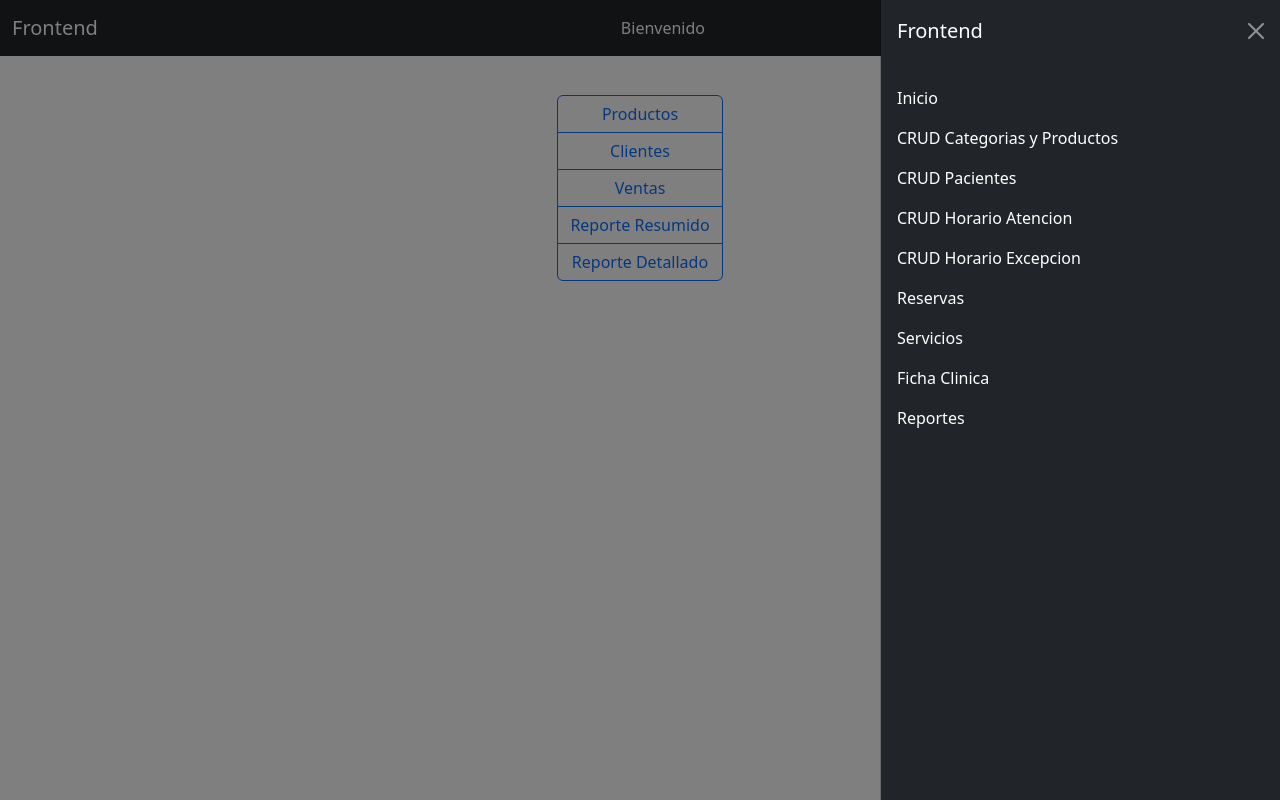
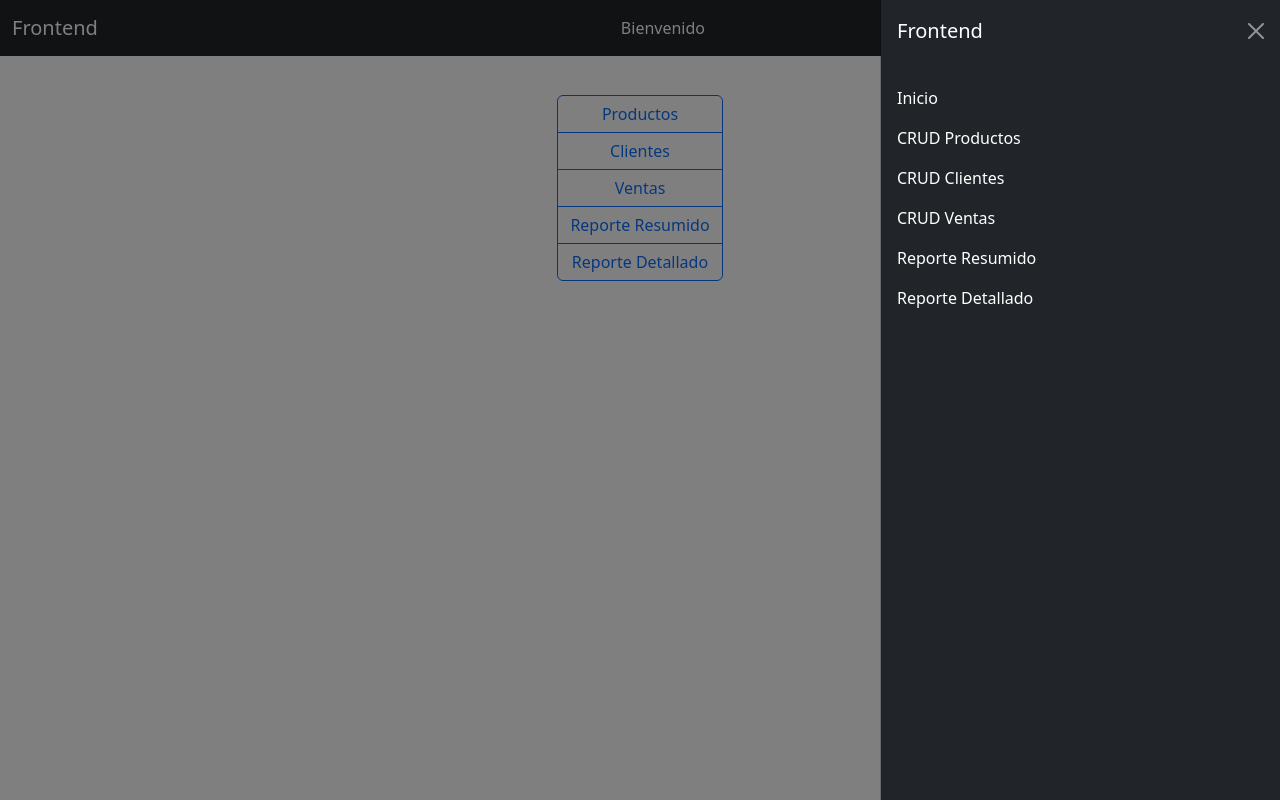
Before and after one commit to jg2kpy/ProjectFrontend3, an Angular app: page / in a window 1280 px wide. Both pictures are taken after a click on the button 1239 px from the left and 28 px from the top of the page. Built offline with nearby package versions, Linux system fonts and the light colour scheme.

Commit message:
fix: navbar

```diff
--- a/src/app/navbar/navbar.component.html
+++ b/src/app/navbar/navbar.component.html
@@ -20,28 +20,19 @@
               <a class="nav-link active" aria-current="page" [routerLink]="['']">Inicio</a>
             </li>
             <li class="nav-item">
-              <a class="nav-link active" aria-current="page" [routerLink]="['/','crud-productos']">CRUD Categorias y Productos</a>
+              <a class="nav-link active" aria-current="page" [routerLink]="['/','productos']">CRUD Productos</a>
             </li>
             <li class="nav-item">
-              <a class="nav-link active" aria-current="page" [routerLink]="['/','paciente']">CRUD Pacientes</a>
+              <a class="nav-link active" aria-current="page" [routerLink]="['/','clientes']">CRUD Clientes</a>
             </li>
             <li class="nav-item">
-              <a class="nav-link active" aria-current="page" [routerLink]="['/','horario-atencion']">CRUD Horario Atencion</a>
+              <a class="nav-link active" aria-current="page" [routerLink]="['/','ventas']">CRUD Ventas</a>
             </li>
             <li class="nav-item">
-              <a class="nav-link active" aria-current="page" [routerLink]="['/','horario-excepcion']">CRUD Horario Excepcion</a>
+              <a class="nav-link active" aria-current="page" [routerLink]="['/','reporte-resumido']">Reporte Resumido</a>
             </li>
             <li class="nav-item">
-              <a class="nav-link active" aria-current="page" [routerLink]="['/','reserva']">Reservas</a>
-            </li>
-            <li class="nav-item">
-              <a class="nav-link active" aria-current="page" [routerLink]="['/','servicios']">Servicios</a>
-            </li>
-            <li class="nav-item">
-              <a class="nav-link active" aria-current="page" [routerLink]="['/','ficha-clinica']">Ficha Clinica</a>
-            </li>
-            <li class="nav-item">
-              <a class="nav-link active" aria-current="page" [routerLink]="['/','reportes']">Reportes</a>
+              <a class="nav-link active" aria-current="page" [routerLink]="['/','reporte-detallado']">Reporte Detallado</a>
             </li>
           </ul>
 
```
